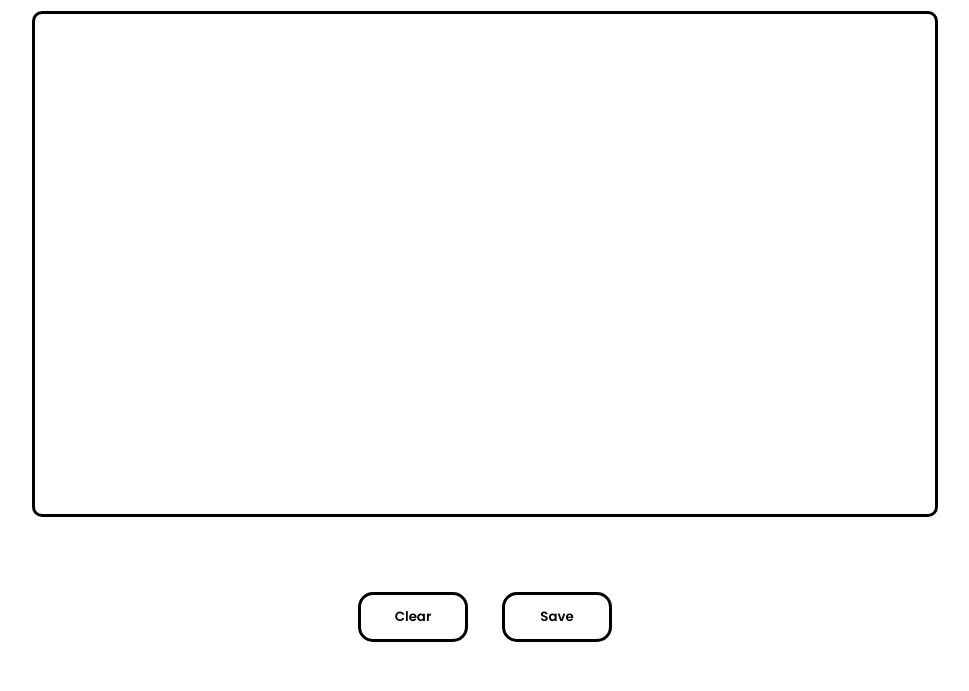
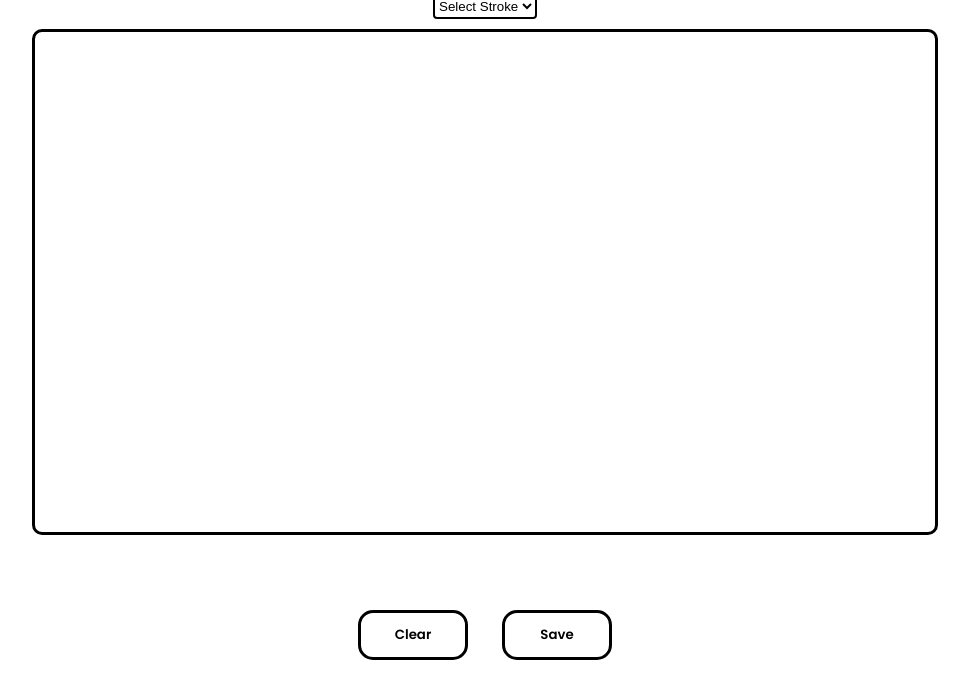
Before and after one commit to SiddhanthKapoor/SignaturePad, a plain HTML site: page index.html in a window 1280 px wide. Shown: the part 125-816 px from the top of the page, without its empty margins (155-1124 px from the left). Drawn offline with Linux system fonts and the light colour scheme.

Commit message:
Stroke Commit

```diff
--- a/app.js
+++ b/app.js
@@ -3,6 +3,8 @@ const clearbtn = document.getElementById('clear');
 const save = document.getElementById('save');
 const cxt = canvas.getContext('2d');
 let writingmode = false ;
+const selectElement = document.getElementById('stroke');
+const selectedValue = selectElement.value;
 
 clearbtn.addEventListener('click',clear);
 save.addEventListener('click',saveCanvas);
@@ -33,11 +35,13 @@ function stop(){
 
 function draw(e){
   console.log(e);
+  const selectElement = document.getElementById('stroke');
+const selectedValue = selectElement.value;
   if (!writingmode) return;
 const rect = canvas.getBoundingClientRect();
 const x = (e.clientX || e.touches[0].clientX) - rect.left;
 const y = (e.clientY || e.touches[0].clientY) - rect.top;
-cxt.lineWidth = 5;
+cxt.lineWidth = selectedValue;
 cxt.lineCap = 'round';
 cxt.lineTo(x, y);
 cxt.stroke();
--- a/index.html
+++ b/index.html
@@ -15,6 +15,15 @@
   </head>
   <body>
     <h1>Signature Pad</h1>
+    <select name="Stroke" id="stroke">
+      <option value="" disabled selected hidden>Select Stroke</option>
+      <option value="1">1</option>
+      <option value="2">2</option>
+      <option value="3">3</option>
+      <option value="4">4</option>
+      <option value="5">5</option>
+      <option value="6">6</option>
+    </select>
     <canvas id="pad" height="500px" width="900px"></canvas>
     <div class="but">
       <button  id="clear" type="reset">Clear</button>
--- a/style.css
+++ b/style.css
@@ -39,6 +39,16 @@ button{
     cursor: pointer;
 }
 
+#stroke{
+    background-color: rgb(255, 255, 255);
+    color: rgb(0, 0, 0);
+    border: 2px solid black;
+    border-radius: 4px;
+    width: max-content;
+    height: 25px;
+    margin-bottom: 10px;
+}
+
 
 @media(max-width:700px){
     canvas{
```
